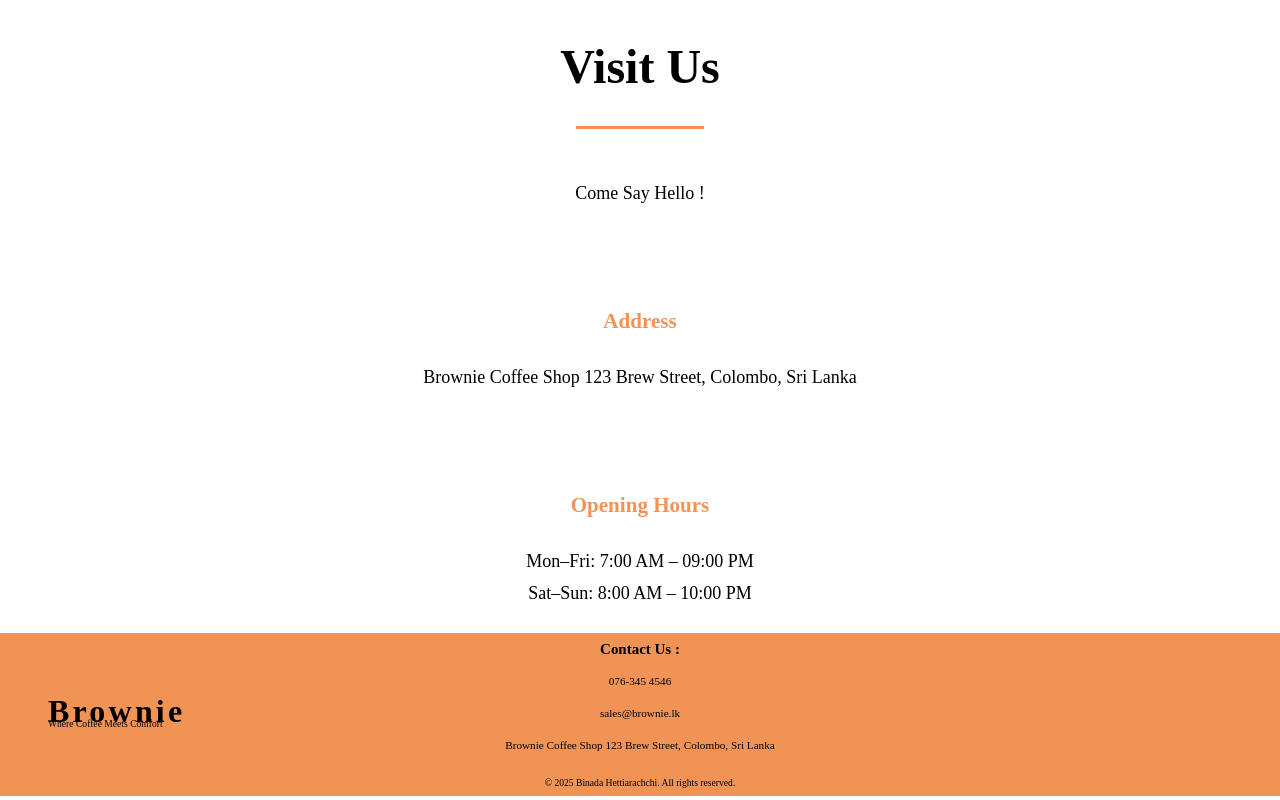
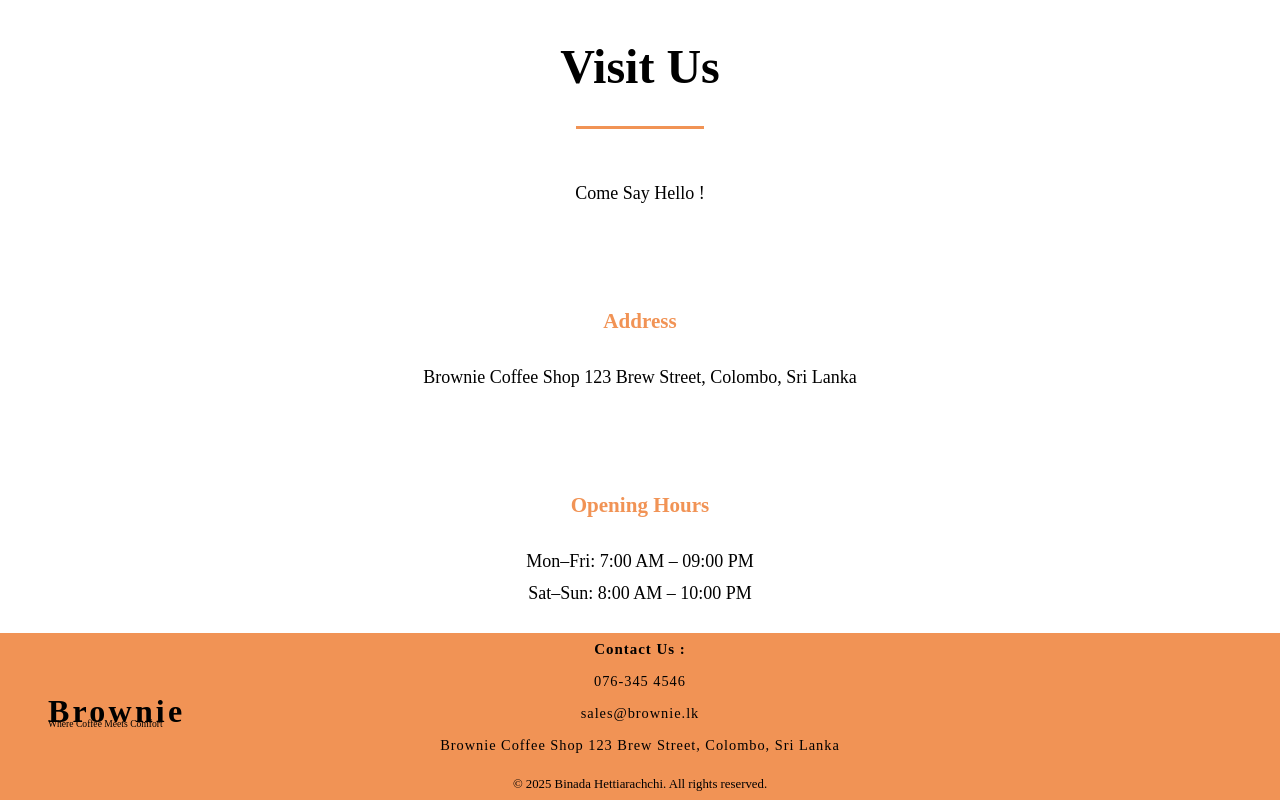
Before and after one commit to Binada-SH/React_coffee_shop_website, a React (Vite) app in the folder coffee_shop/: page / in a window 1280 px wide. Shown: the part 4866-5666 px from the top of the page. Built offline with nearby package versions, Linux system fonts and the light colour scheme.

Commit message:
Font Issue Fixing (Footer)

```diff
--- a/coffee_shop/src/Components/footer/footer.css
+++ b/coffee_shop/src/Components/footer/footer.css
@@ -39,6 +39,7 @@
 }
 
 .contact {
+    letter-spacing: 0.06rem;
     margin-top: -6rem;
     text-align: center;
     line-height: 2rem;
@@ -52,7 +53,7 @@
 .contact_info li {
     list-style: none;
     font-family: 'jura';
-    font-size: 0.7rem;
+    font-size: 0.9rem;
 }
 
 .copyrights {
@@ -64,5 +65,5 @@
     text-align: center;
     color: #000000;
     font-family: 'gotham';
-    font-size: 0.6rem;
+    font-size: 0.8rem;
 }
```
